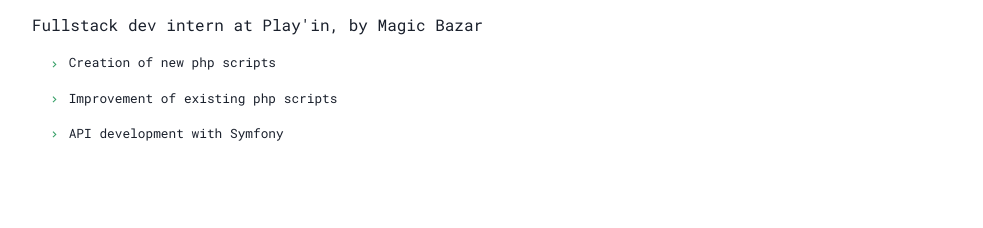
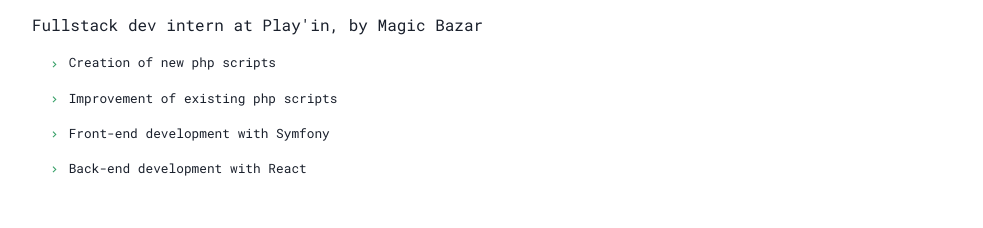
Before and after one commit to AngelRafaelGO/portfolioARGO, a React (Create React App) app: page / in a window 1280 px wide. Shown: the part 1760-1988 px from the top of the page, without its empty margins (128-1111 px from the left). Built offline with nearby package versions, Linux system fonts and the light colour scheme.

Commit message:
Added info to bio

```diff
--- a/src/containers/bio/Bio.jsx
+++ b/src/containers/bio/Bio.jsx
@@ -50,7 +50,11 @@ function Bio() {
                             </ListItem>
                             <ListItem className="bio_my_story_text">
                                 <ListIcon as={MdKeyboardArrowRight} color='green.500' />
-                                API development with Symfony
+                                Front-end development with Symfony
+                            </ListItem>
+                            <ListItem className="bio_my_story_text">
+                                <ListIcon as={MdKeyboardArrowRight} color='green.500' />
+                                Back-end development with React
                             </ListItem>
                         </List>
                     </Box>
```
